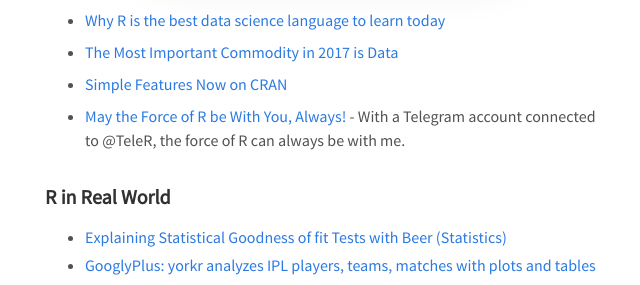
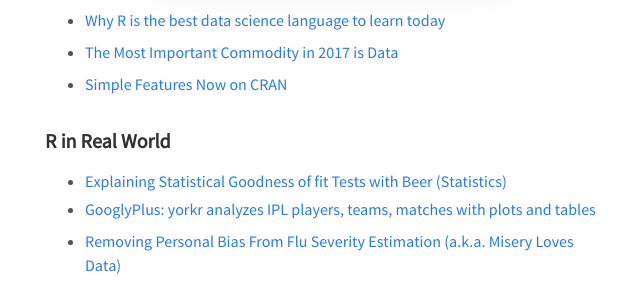
Before and after one commit to rweekly/rweekly.org, a Jekyll site: the page built from draft.md, in a window 1280 px wide and 900 px high, scrolled down 1718 px, cut to the strip 154-439 px from the top of the window. Shown: the whole strip, without its empty margins (315-955 px from the left). Built offline with Jekyll 4.4.1, drawn with Linux system fonts in a browser that asks for light colours; comment, search, counter and statistics services are not loaded; some of the changed text lies outside the part shown.

Commit message:
Draft: 2017-2

```diff
--- a/draft.md
+++ b/draft.md
@@ -74,8 +74,6 @@
 
 + [Simple Features Now on CRAN](https://www.r-consortium.org/blog/2017/01/03/simple-features-now-on-cran)
 
-+ [May the Force of R be With You, Always!](http://danielmarcelino.github.io/blog/2017/may-the-force-of-r-be-with-you-always.html) - With a Telegram account connected to @TeleR, the force of R can always be with me.
-
 ### R in Real World
 
 + [Explaining Statistical Goodness of fit Tests with Beer (Statistics)](https://jasdumas.github.io/2017-01-04-choosing-a-stat-test-with-beer/)
```
Also changed, not shown: other parts of draft.md (+1 -0 lines).
